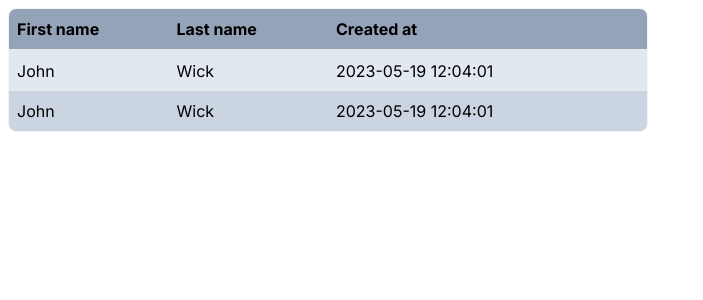
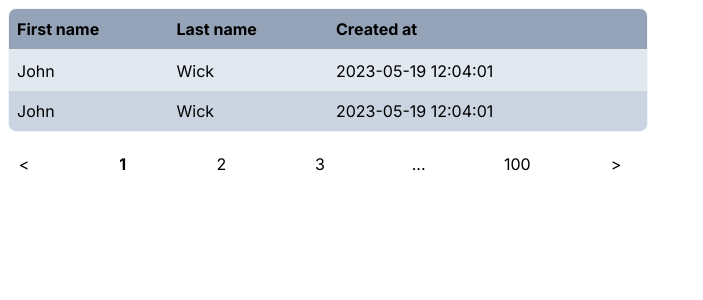
Before and after one commit to mrnagydavid/dina-js-users-with-nextjs, a Next.js app: page /users in a window 1280 px wide. Shown: the top 300 px of the page, without its empty margins (0-703 px from the left). Built offline with nearby package versions, Linux system fonts and the light colour scheme.

Commit message:
feat: add pagination scaffolding

```diff
--- a/src/app/users/page.tsx
+++ b/src/app/users/page.tsx
@@ -1,4 +1,9 @@
+'use client'
+import { useState } from 'react'
+
 export default function UsersPage() {
+  const [page, setPage] = useState(1)
+
   return (
     <>
       <div className="m-2 overflow-hidden rounded-lg border border-slate-100 dark:border-slate-900 md:w-3/4 lg:w-1/2">
@@ -30,6 +35,78 @@ export default function UsersPage() {
           </tbody>
         </table>
       </div>
+
+      <Paginator
+        pageCount={100}
+        currentPage={page}
+        containerClassName="w-full md:w-3/4 lg:w-1/2 flex flex-row justify-between"
+        stepperClassName="flex-none w-12 h-12 flex items-center justify-center cursor-pointer"
+        itemClassName="w-12 h-12 flex items-center justify-center cursor-pointer"
+        breakClassName="w-12 h-12 flex items-center justify-center"
+        currentPageItemClassName="font-bold"
+        handlePageChange={(requestedPage) => setPage(requestedPage)}
+      />
     </>
   )
+
+  function Paginator(props: PaginatorProps) {
+    const {
+      pageCount,
+      currentPage,
+      containerClassName,
+      stepperClassName,
+      itemClassName,
+      breakClassName,
+      currentPageItemClassName,
+      handlePageChange,
+    } = props
+
+    const previousPage = Math.max(1, currentPage - 1)
+    const nextPage = Math.min(pageCount, currentPage + 1)
+
+    const PageNumberComponents = []
+
+    for (let i = 1; i <= pageCount; i++) {
+      if (i === 1 || i === pageCount || (i >= currentPage - 2 && i <= currentPage + 2)) {
+        const className = currentPage === i ? `${itemClassName} ${currentPageItemClassName}` : itemClassName
+
+        PageNumberComponents.push(
+          <div key={`page-${i}`} className={className} onClick={() => handlePageChange(i)}>
+            {i}
+          </div>,
+        )
+      } else if (i === currentPage - 3 || i === currentPage + 3) {
+        PageNumberComponents.push(
+          <div key={`page-break-${i}`} className={breakClassName}>
+            ...
+          </div>,
+        )
+      }
+    }
+
+    return (
+      <div className={containerClassName}>
+        <div key={`page-back`} className={stepperClassName} onClick={() => handlePageChange(previousPage)}>
+          &lt;
+        </div>
+
+        {PageNumberComponents}
+
+        <div key={`page-next`} className={stepperClassName} onClick={() => handlePageChange(nextPage)}>
+          &gt;
+        </div>
+      </div>
+    )
+  }
+
+  type PaginatorProps = {
+    pageCount: number
+    currentPage: number
+    containerClassName: string
+    stepperClassName: string
+    itemClassName: string
+    breakClassName: string
+    currentPageItemClassName: string
+    handlePageChange: (requestedPage: number) => void
+  }
 }
```
